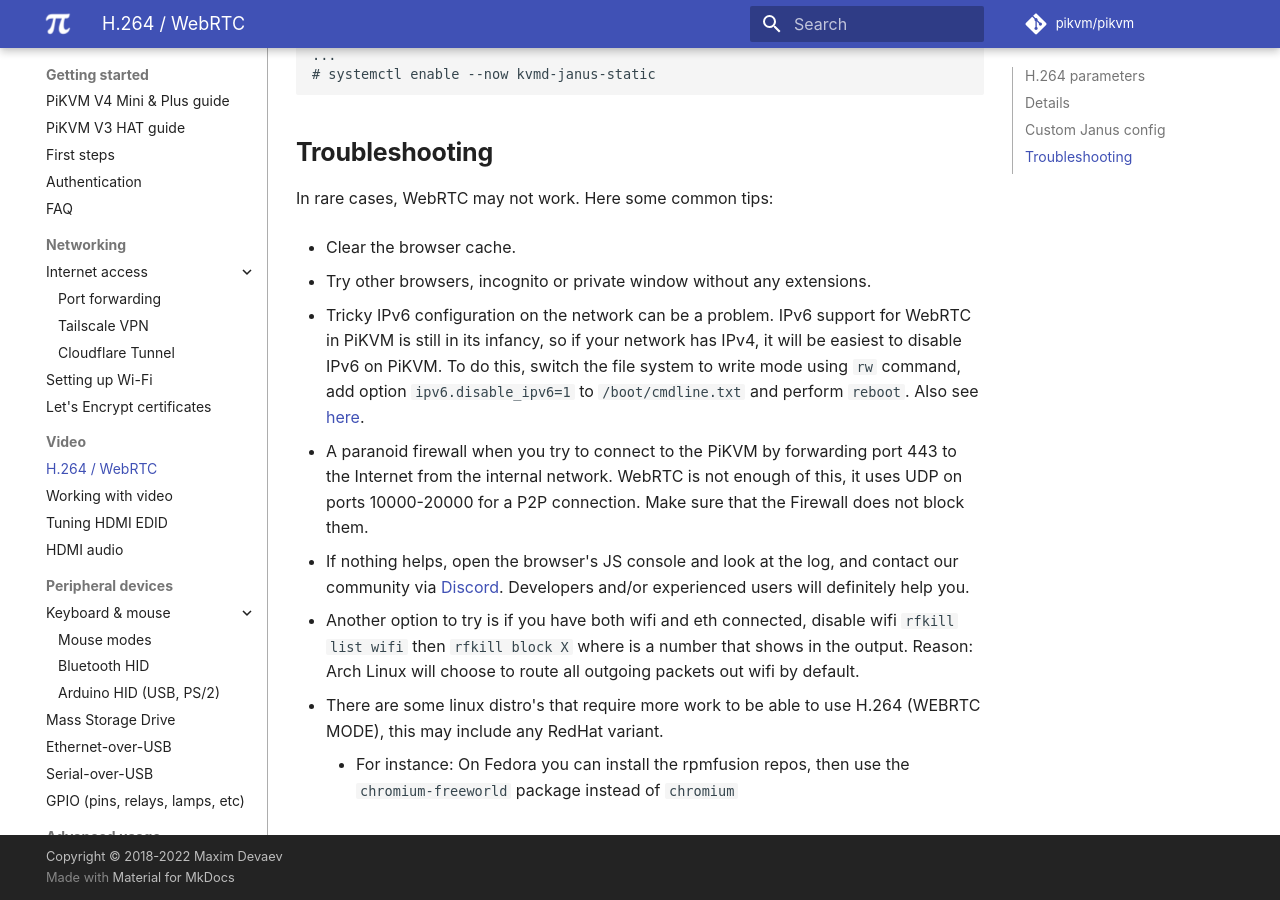
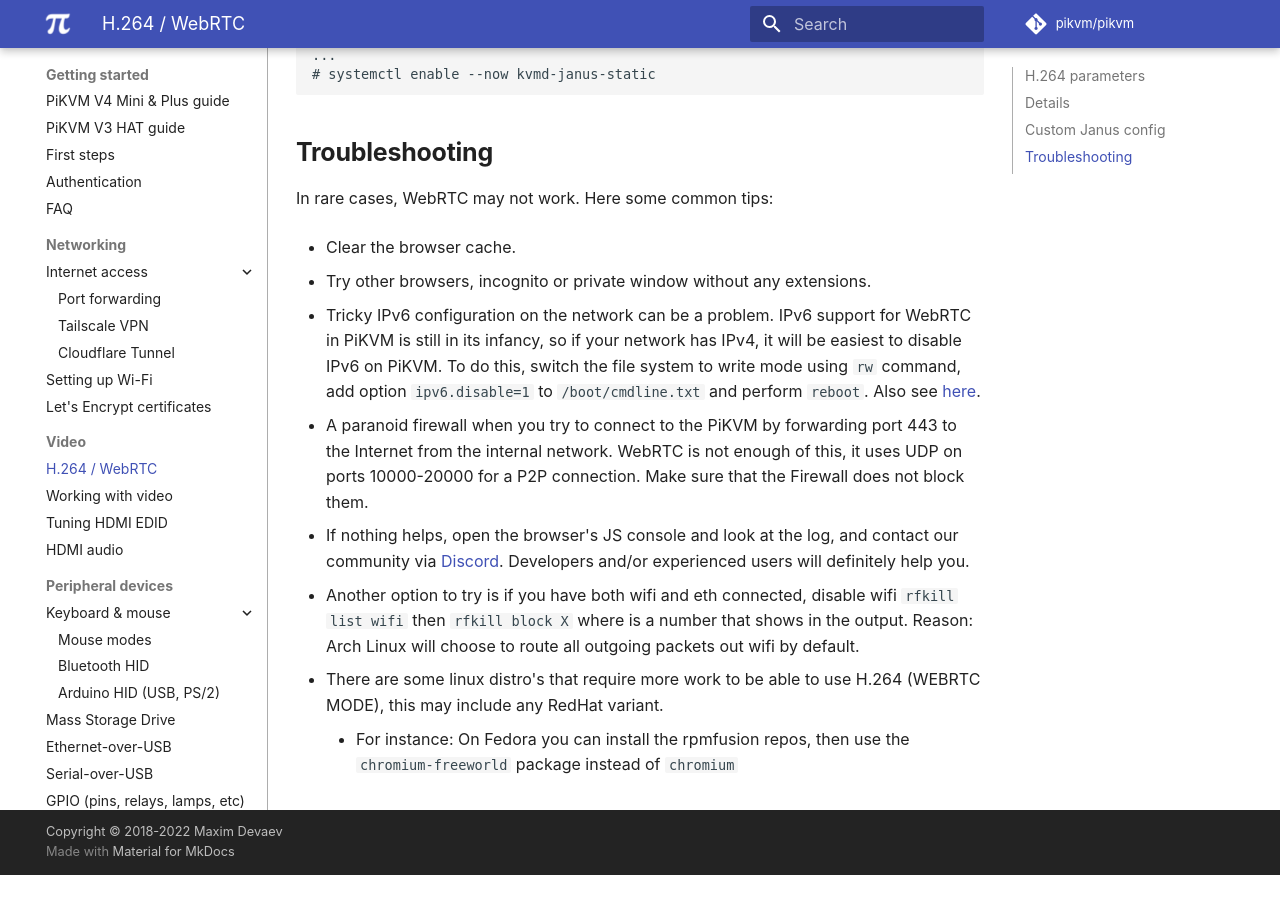
Before and after one commit to pikvm/pikvm, an MkDocs documentation site: the page built from docs/webrtc.md, in a window 1280 px wide and 900 px high, scrolled down 1877 px. Built offline with MkDocs 1.6.1 and Material for MkDocs 9.7.7, drawn with Linux system fonts in a browser that asks for light colours; some web fonts are replaced; comment, search, counter and statistics services are not loaded; after the commit the page ends 2752 px from its top, so only the background shows below that.

Commit message:
disable ipv6 correctly

```diff
--- a/docs/webrtc.md
+++ b/docs/webrtc.md
@@ -81,7 +81,7 @@
 
 * Try other browsers, incognito or private window without any extensions.
 
-* Tricky IPv6 configuration on the network can be a problem. IPv6 support for WebRTC in PiKVM is still in its infancy, so if your network has IPv4, it will be easiest to disable IPv6 on PiKVM. To do this, switch the file system to write mode using `rw` command, add option `ipv6.disable_ipv6=1` to `/boot/cmdline.txt` and perform `reboot`. Also see [here](https://wiki.archlinux.org/title/IPv6#Disable_IPv6).
+* Tricky IPv6 configuration on the network can be a problem. IPv6 support for WebRTC in PiKVM is still in its infancy, so if your network has IPv4, it will be easiest to disable IPv6 on PiKVM. To do this, switch the file system to write mode using `rw` command, add option `ipv6.disable=1` to `/boot/cmdline.txt` and perform `reboot`. Also see [here](https://wiki.archlinux.org/title/IPv6#Disable_IPv6).
 
 * A paranoid firewall when you try to connect to the PiKVM by forwarding port 443 to the Internet from the internal network. WebRTC is not enough of this, it uses UDP on ports 10000-20000 for a P2P connection. Make sure that the Firewall does not block them.
 
```
